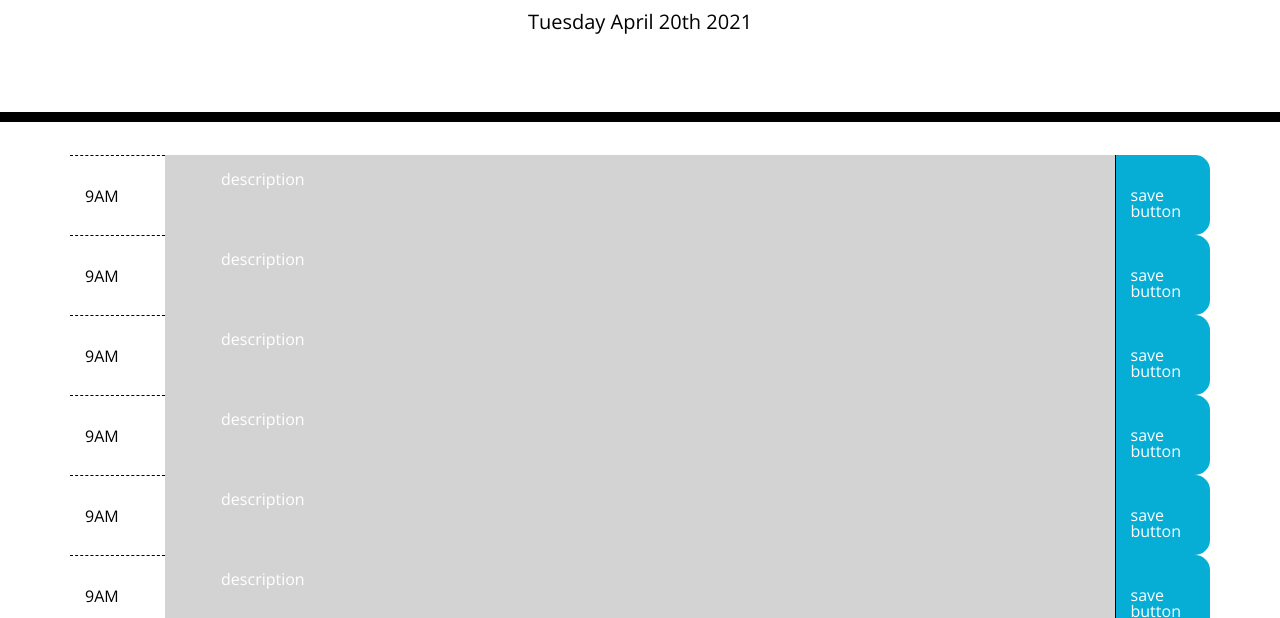
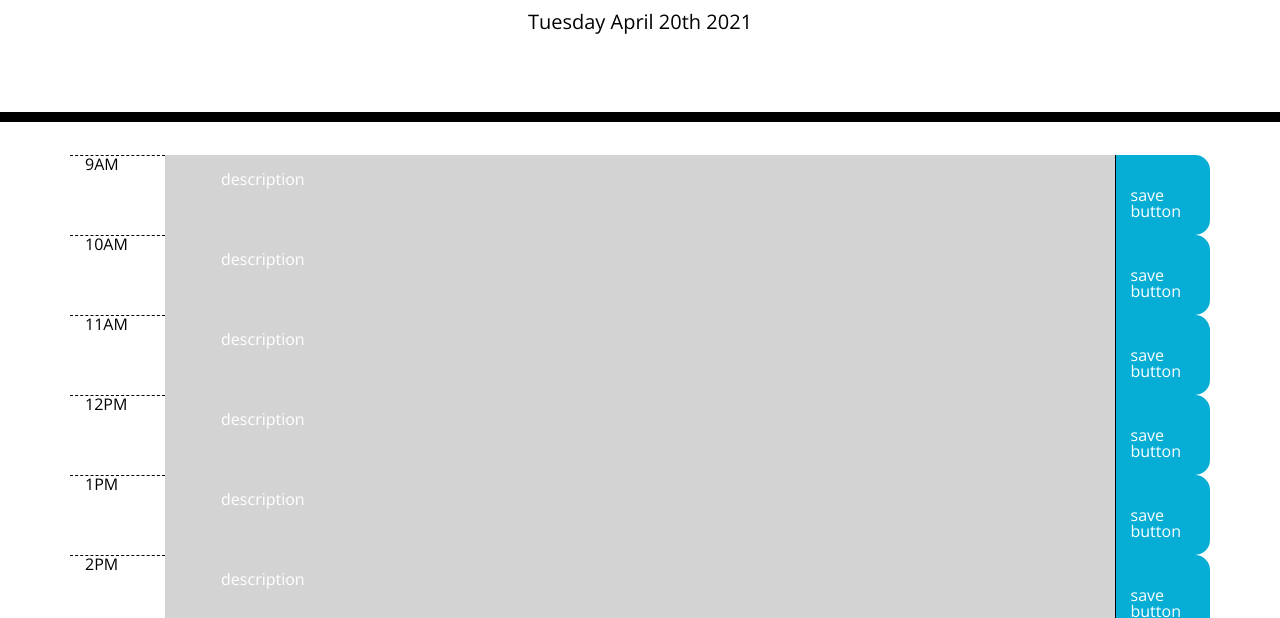
Before and after one commit to Donnastjames/Work-Day-Scheduler, a plain HTML site: page index.html in a window 1280 px wide. Shown: the part 182-800 px from the top of the page. Drawn offline with nearby package versions, Linux system fonts and the light colour scheme.

Commit message:
Updated hour row to show actual hours

```diff
--- a/script.js
+++ b/script.js
@@ -19,6 +19,7 @@ var hourIndex = 0;
 const hourBlock = ["9AM", "10AM", "11AM", "12PM", "1PM", "2PM", "3PM", "4PM", "5PM"];
 
 var hourColumnEl = document.querySelector(".hour");
+
 
 // Append buttons to 'hour' column ...
 // const currentHour = hourColumn[hourIndex];
@@ -42,3 +43,9 @@ removeAllChildNodes(containerEl);
 for (let i = 0; i < hourBlock.length; i += 1) {
   containerEl.innerHTML += templateHtml;
 }
+
+const hourEls = document.getElementsByClassName("hour");
+
+for (let i = 0; i < hourEls.length; i += 1) {
+  hourEls[i].textContent = hourBlock[i];
+}
```
Also changed, not shown: index.html (line endings or trailing spaces).
